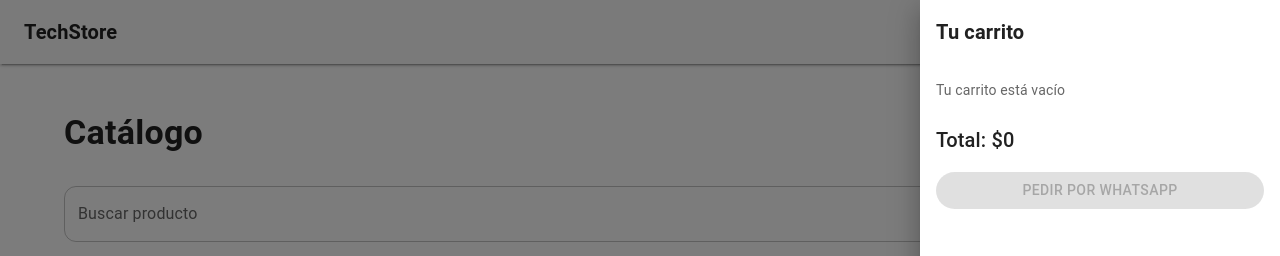
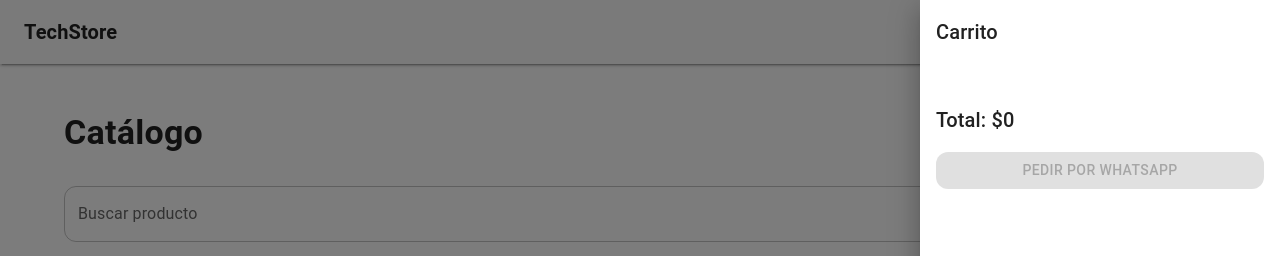
Before and after one commit to Patogol35/sitio-web, a React (Vite) app: page / in a window 1280 px wide. Both pictures are taken after a click on the button 1236 px from the left and 32 px from the top of the page. Shown: the top 256 px of the page. Built offline with nearby package versions, Linux system fonts and the light colour scheme; some icons are missing.

Commit message:
Update CartDrawer.jsx

```diff
--- a/src/components/CartDrawer.jsx
+++ b/src/components/CartDrawer.jsx
@@ -17,32 +17,27 @@ const CartDrawer = ({ isOpen, closeCart }) => {
     removeFromCart,
     total,
     increaseQuantity,
-    decreaseQuantity
+    decreaseQuantity,
+    clearCart
   } = useCart();
+
+  const handleOrder = () => {
+    sendCartToWhatsApp(cart, total);
+    clearCart(); // 🧹 limpia carrito después de comprar
+  };
 
   return (
     <Drawer anchor="right" open={isOpen} onClose={closeCart}>
       <Box sx={{ width: 360, p: 2 }}>
 
-        {/* HEADER */}
         <Box display="flex" justifyContent="space-between" mb={2}>
-          <Typography variant="h6" fontWeight="bold">
-            Tu carrito
-          </Typography>
-
+          <Typography variant="h6">Carrito</Typography>
           <IconButton onClick={closeCart}>
             <CloseIcon />
           </IconButton>
         </Box>
 
-        {/* LISTA */}
         <List>
-          {cart.length === 0 && (
-            <Typography variant="body2" color="text.secondary">
-              Tu carrito está vacío
-            </Typography>
-          )}
-
           {cart.map((item) => (
             <ListItem
               key={item.id}
@@ -54,7 +49,7 @@ const CartDrawer = ({ isOpen, closeCart }) => {
                 py: 2,
               }}
             >
-              {/* 🖼️ Imagen */}
+              {/* Imagen */}
               <Box
                 component="img"
                 src={item.image}
@@ -63,54 +58,31 @@ const CartDrawer = ({ isOpen, closeCart }) => {
                   width: 60,
                   height: 60,
                   objectFit: "contain",
+                  bgcolor: "#f5f5f5",
                   borderRadius: 2,
-                  bgcolor: "#f5f5f5",
                   p: 1,
                 }}
               />
 
-              {/* INFO */}
               <Box flex={1}>
                 <Typography fontWeight="bold" fontSize={14}>
                   {item.name}
                 </Typography>
 
-                <Typography variant="body2" color="text.secondary">
-                  ${item.price} c/u
+                <Typography variant="body2">
+                  ${item.price}
                 </Typography>
 
-                {/* CONTROLES */}
-                <Box display="flex" alignItems="center" gap={1} mt={1}>
-                  <Button
-                    size="small"
-                    variant="outlined"
-                    onClick={() => decreaseQuantity(item.id)}
-                  >
-                    -
-                  </Button>
-
+                {/* Controles */}
+                <Box display="flex" gap={1} mt={1}>
+                  <Button onClick={() => decreaseQuantity(item.id)}>-</Button>
                   <Typography>{item.quantity}</Typography>
-
-                  <Button
-                    size="small"
-                    variant="outlined"
-                    onClick={() => increaseQuantity(item.id)}
-                    disabled={item.stock <= 0}
-                  >
-                    +
-                  </Button>
+                  <Button onClick={() => increaseQuantity(item.id)}>+</Button>
                 </Box>
-
-                {/* STOCK */}
-                <Typography variant="caption" color="text.secondary">
-                  Stock restante: {item.stock}
-                </Typography>
               </Box>
 
-              {/* ELIMINAR */}
               <Button
                 color="error"
-                size="small"
                 onClick={() => removeFromCart(item.id)}
               >
                 ✕
@@ -119,24 +91,15 @@ const CartDrawer = ({ isOpen, closeCart }) => {
           ))}
         </List>
 
-        {/* TOTAL */}
-        <Typography variant="h6" sx={{ mt: 2 }}>
+        <Typography variant="h6" mt={2}>
           Total: ${total}
         </Typography>
 
-        {/* WHATSAPP */}
         <Button
           fullWidth
           variant="contained"
-          sx={{
-            mt: 2,
-            borderRadius: 3,
-            backgroundColor: "#25D366",
-            "&:hover": {
-              backgroundColor: "#1ebe5d",
-            },
-          }}
-          onClick={() => sendCartToWhatsApp(cart, total)}
+          sx={{ mt: 2 }}
+          onClick={handleOrder}
           disabled={cart.length === 0}
         >
           Pedir por WhatsApp
```
